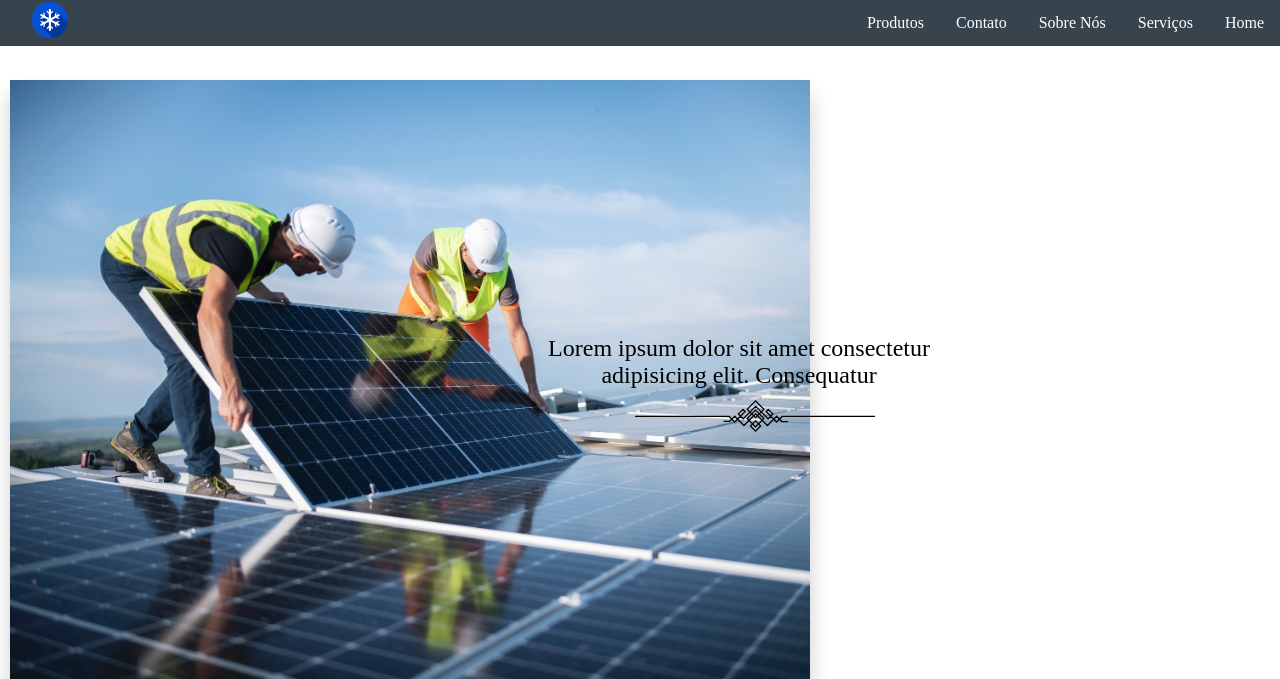
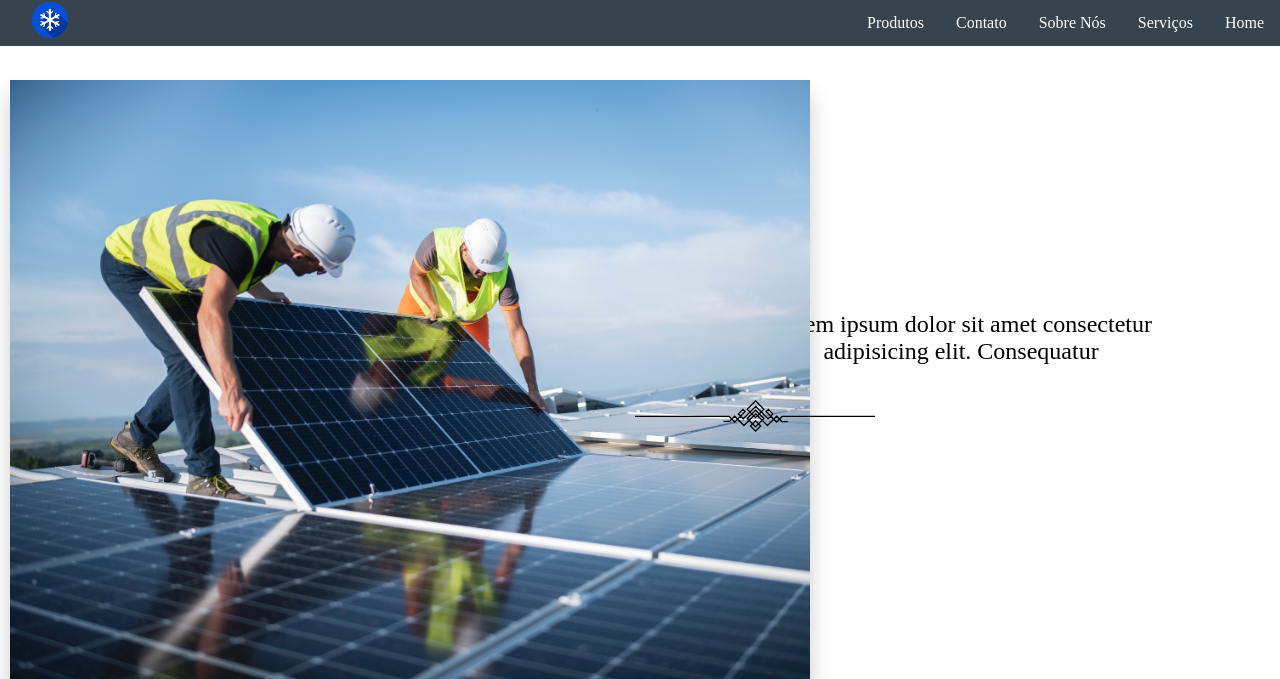
Before and after one commit to BiancaLouS/ArCondicionado, a PHP site: page / in a window 1280 px wide. Shown: the top 679 px of the page. Run offline with PHP 8.4, Linux system fonts and the light colour scheme; some libraries are stand-ins or nearby versions.

Commit message:
Teste de texto

```diff
--- a/css/style.css
+++ b/css/style.css
@@ -2,6 +2,10 @@
 body{
     margin: 0;
     padding: 0;
+}
+
+.fundoAr{
+  background-color: #38444d;
 }
 
 .linha{
@@ -119,9 +123,9 @@ ul {
 }
 
 .texto1{
-    position: absolute;
-    right: 350px;
-    top: 300px;
+    float: right;
+    margin-right: 10%;
+    margin-top: 250px;
 
 }
 
--- a/index.html
+++ b/index.html
@@ -43,11 +43,13 @@
     <div class="fundoAr">
         <img class="solar" src="images/energiaSolarInicial.jpg" alt="Energia Solar e Funcionários">
 
-        <h2 class="texto1 txt">
-            Lorem ipsum dolor sit amet consectetur <br>
-            adipisicing elit. Consequatur
-        </h2>
-        <img class="linha1" src="images/linha.svg" alt="linha bonita">
+        <div>
+            <h2 class="texto1 txt">
+                Lorem ipsum dolor sit amet consectetur <br>
+                adipisicing elit. Consequatur
+            </h2>
+            <img class="linha1" src="images/linha.svg" alt="linha bonita">
+        </div>
 
     </div>
 
```
Also changed, not shown: images/ArCondicionado.jpg (deleted).
